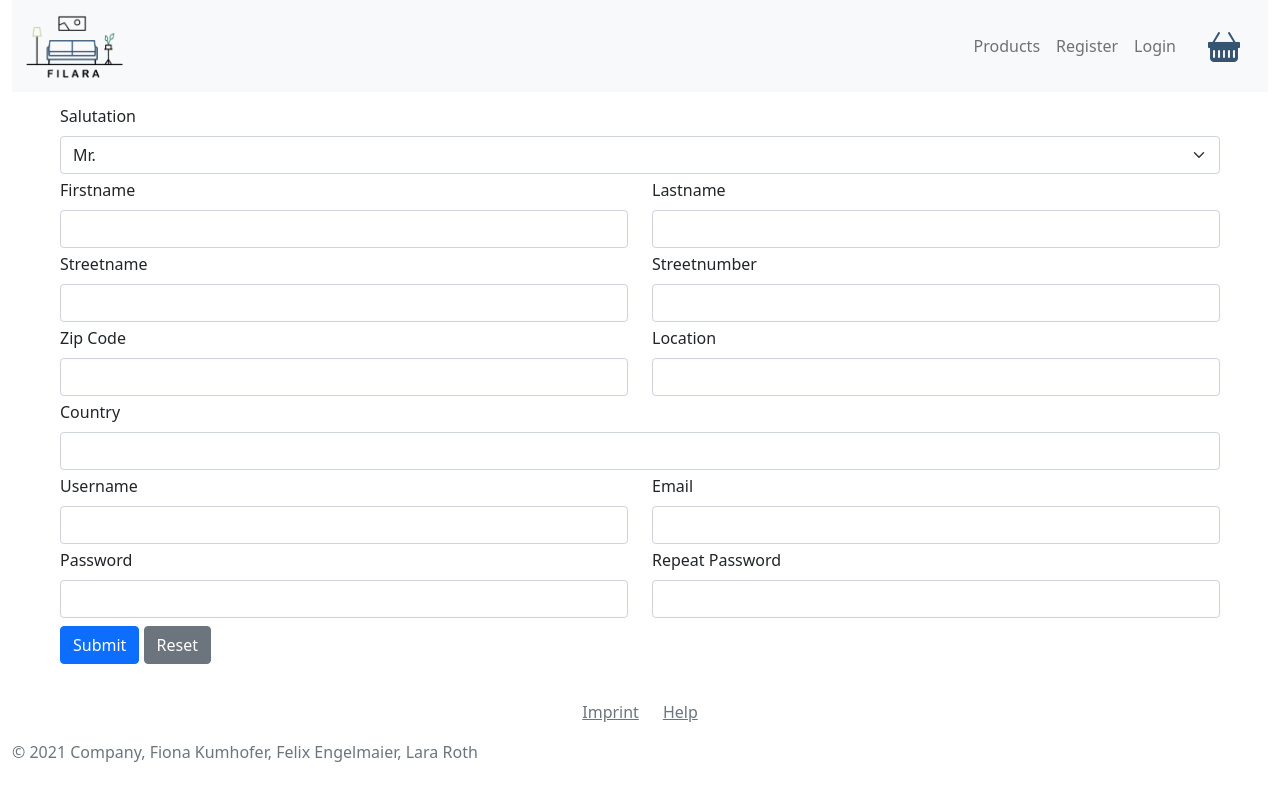
After one commit to wi20b061/Webentwicklungsprojekt, a PHP site: page /registration.php in a window 1280 px wide. The commit adds this page. Run offline with PHP 8.4, Linux system fonts and the light colour scheme.

Commit message:
frontend seiten layout angepasst, profile begonnen

```diff
--- a/Frontend/sites/help.php
+++ b/Frontend/sites/help.php
@@ -13,7 +13,7 @@
 </head>
 <body class="">
     <div class="container-fluid bg-white">
-        <header>
+        <header class="sticky-top">
             <?php include("nav.php")?>
         </header>
         <main class="pt-1 pb-1 ps-5 pe-5">
--- a/Frontend/sites/imprint.php
+++ b/Frontend/sites/imprint.php
@@ -12,9 +12,8 @@
 </head>
 <body class="">
     <div class="container-fluid bg-white">
-        <header>
-        <?php include("nav.php")?>
-
+        <header class="sticky-top">
+            <?php include("nav.php")?>
         </header>
         <main class="pt-1 pb-1 ps-5 pe-5">
 
--- a/Frontend/sites/index.php
+++ b/Frontend/sites/index.php
@@ -9,7 +9,8 @@
 </head>
 
 <body class="">
-    <header>
+    <div class="container-fluid bg-white">
+        <header class="sticky-top">
             <?php
                 include('nav.php')
             ?>
@@ -17,5 +18,7 @@
         <main class="pt-1 pb-1 ps-5 pe-5">
 
         </main>
+        <?php include("footer.php")?>
+    </div>
 </body>
 </html>
--- a/Frontend/sites/nav.php
+++ b/Frontend/sites/nav.php
@@ -21,7 +21,7 @@
             //Überprüfung ob der User bereits eingeloggt ist, sollte das der fall sein, wird das if statement ausgeführt
             //und der User sieht die tickets, profile Page und den Logout button.
           if(isset($_SESSION["userID"])){
-            echo "<li class='nav-item mt-1'><a class='nav-link' href='login.html'>Logout</a></li>";
+            echo "<li class='nav-item mt-1'><a class='nav-link' href='login.php'>Logout</a></li>";
 
             //Neben einem kleinen Warenkorbsymbol auf der Seite wird die aktuelle
             //Anzahl der sich gerade im Warenkorb befindlichen Produkte angezeigt
--- a/Frontend/sites/productDetails.php
+++ b/Frontend/sites/productDetails.php
@@ -11,7 +11,7 @@
 
 <body class="">
     <div class="container-fluid bg-white">
-        <header>
+        <header class="sticky-top">
             <?php
                 include('nav.php')
             ?>
--- /dev/null
+++ b/Frontend/sites/registration.php
@@ -0,0 +1,113 @@
+<!DOCTYPE html>
+<html lang="en">
+<head>
+    <meta charset="UTF-8">
+    <meta http-equiv="X-UA-Compatible" content="IE=edge">
+    <meta name="viewport" content="width=device-width, initial-scale=1.0">
+    <title>Registration</title>
+    <link href="https://cdn.jsdelivr.net/npm/bootstrap@5.1.3/dist/css/bootstrap.min.css" rel="stylesheet">
+    <script src="https://cdn.jsdelivr.net/npm/bootstrap@5.2.0-beta1/dist/js/bootstrap.min.js" integrity="sha384-kjU+l4N0Yf4ZOJErLsIcvOU2qSb74wXpOhqTvwVx3OElZRweTnQ6d31fXEoRD1Jy" crossorigin="anonymous"></script>
+    <script src="https://ajax.googleapis.com/ajax/libs/jquery/3.6.0/jquery.min.js"></script>
+    <link rel="stylesheet" href="https://cdn.jsdelivr.net/npm/bootstrap-icons@1.8.1/font/bootstrap-icons.css">
+    <!--<script src="../js/registration.js"></script>-->
+
+</head>
+<body class="">
+    <div class="container-fluid bg-white">
+        <header class="sticky-top">
+            <?php include("nav.php")?>
+        </header>
+        <main class="pt-1 pb-1 ps-5 pe-5 mt-2">
+        <!--onSubmit="validateForm()"   -> nicht verwendet, da sobald die validierung abgeschlossen ist die errormessages verschwinden-->
+        <!-- type="" auf text setzen und required weggegeben, da wir die validierung komplett selbst mit js implementieren-->
+            <form  id="registrationForm" method="post" name="registrationForm" enctype="multipart/form-data">
+                <label class="form-label" for="salutation" >Salutation</label>
+                <select class="form-select" id="salutation" name="salutation">
+                    <option value="mr">Mr.</option>
+                    <option value="ms">Ms.</option>
+                    <option value="various">Various</option>
+                </select>
+
+                <div class="row mt-1">
+                    <div class="col">
+                        <label for="fname" class="form-label">Firstname</label>
+                        <input type="text"id="fname" name="fname" class="form-control">
+                        <div class="text-danger " id="fnameErr" name="fnameErr"></div>
+                    </div>
+                    <div class="col">
+                        <label for="lname" class="form-label">Lastname</label>
+                        <input type="text" id="lname" name="lname" class="form-control">
+                        <!--div container for error message-->
+                        <div class="text-danger" id="lnameErr" name="lnameErr"></div>
+                    </div>
+                </div>
+
+                <div class="row mt-1">
+                    <div class="col">
+                        <label for="streetname" class="form-label">Streetname</label>
+                        <input type="text" class="form-control" id="streetname" name="streetname">
+                        <div class="text-danger" id="streetnErr" name="streetnErr"></div>
+                    </div>
+                    <div class="col">
+                        <label for="streetnr" class="form-label">Streetnumber</label>
+                        <input type="text" class="form-control" id="streetnumber" name="streetnumber">
+                        <div class="text-danger" id="streetnrErr" name="streetnrErr"></div>
+                    </div>
+                </div>
+
+                <div class="row mt-1">
+                    <div class="col">
+                        <label for="zip" class="form-label">Zip Code</label>
+                        <input type="text" class="form-control" id="zip" name="zip">
+                        <div class="text-danger" id="zipErr" name="zipErr"></div>
+                    </div>
+                        <div class="col">
+                        <label for="location" class="form-label">Location</label>
+                        <input type="text" class="form-control" id="location" name="location">
+                        <div class="text-danger" id="locErr" name="locErr"></div>
+                    </div>
+                </div>
+
+                <label for="country" class="form-label mt-1">Country</label>
+                <input type="text" class="form-control" id="country" name="country">
+                <div class="text-danger" id="counErr" name="counErr"></div>
+
+
+                <div class="row mt-1">
+                    <div class="col">
+                        <label for="username" class="form-label">Username</label>
+                        <input type="text" class="form-control" id="username" name="username">
+                        <div class="text-danger" id="userErr" name="userErr"></div>
+                    </div>
+                    <div class="col">
+                        <label for="email" class="form-label">Email</label>
+                        <input type="text" class="form-control" id="email" name="email">
+                        <div class="text-danger" id="emailErr" name="emailErr"></div>
+                    </div>
+                </div>
+
+                <div class="row mt-1">
+                    <div class="col">
+                        <label for="pw" class="form-label">Password</label>
+                        <input type="password" class="form-control" id="pw" name="pw">
+                    </div>
+                    <div class="col">
+                        <label for="pw2" class="form-label">Repeat Password</label>
+                        <input type="password" class="form-control" id="pw2" name="pw2">
+                    </div>
+                </div>
+                <div class="text-danger" id="pwErr" name="pwErr"></div>
+
+                <button class="btn btn-primary mt-2 mb-2" type="submit" name="submit" id="submit">Submit</button>
+                <button class="btn btn-secondary mt-2 mb-2" type="reset" name="reset">Reset</button>
+
+            </form>
+        </main>
+        <?php include("footer.php")?>
+    </div>
+
+
+    <script src="../js/registration.js"></script>
+
+</body>
+</html>
```
Also changed, not shown: Frontend/sites/login.html (deleted, +0 -55 lines), Frontend/sites/login.php (added, +60 -0 lines), Frontend/sites/products.php (+6 -4 lines), Frontend/sites/profile.php (added, +98 -0 lines), Frontend/sites/registration.html (deleted, +0 -105 lines), Frontend/productpictures/pflanze1.jpg (added), Frontend/productpictures/pflanze2.jpg (added), Frontend/productpictures/pflanze3.jpg (added), Frontend/productpictures/pflanze4.jpg (added). Lines whose indentation alone changed are shown as unchanged.
